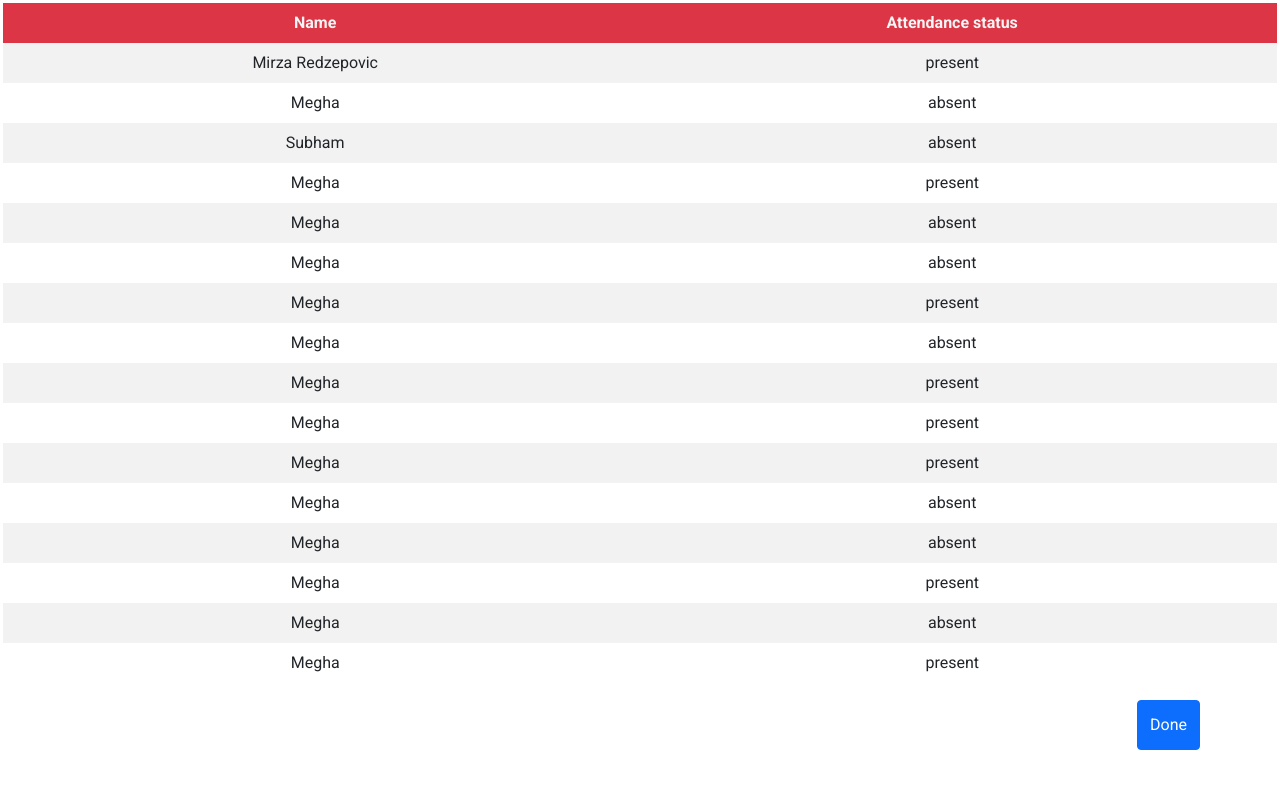
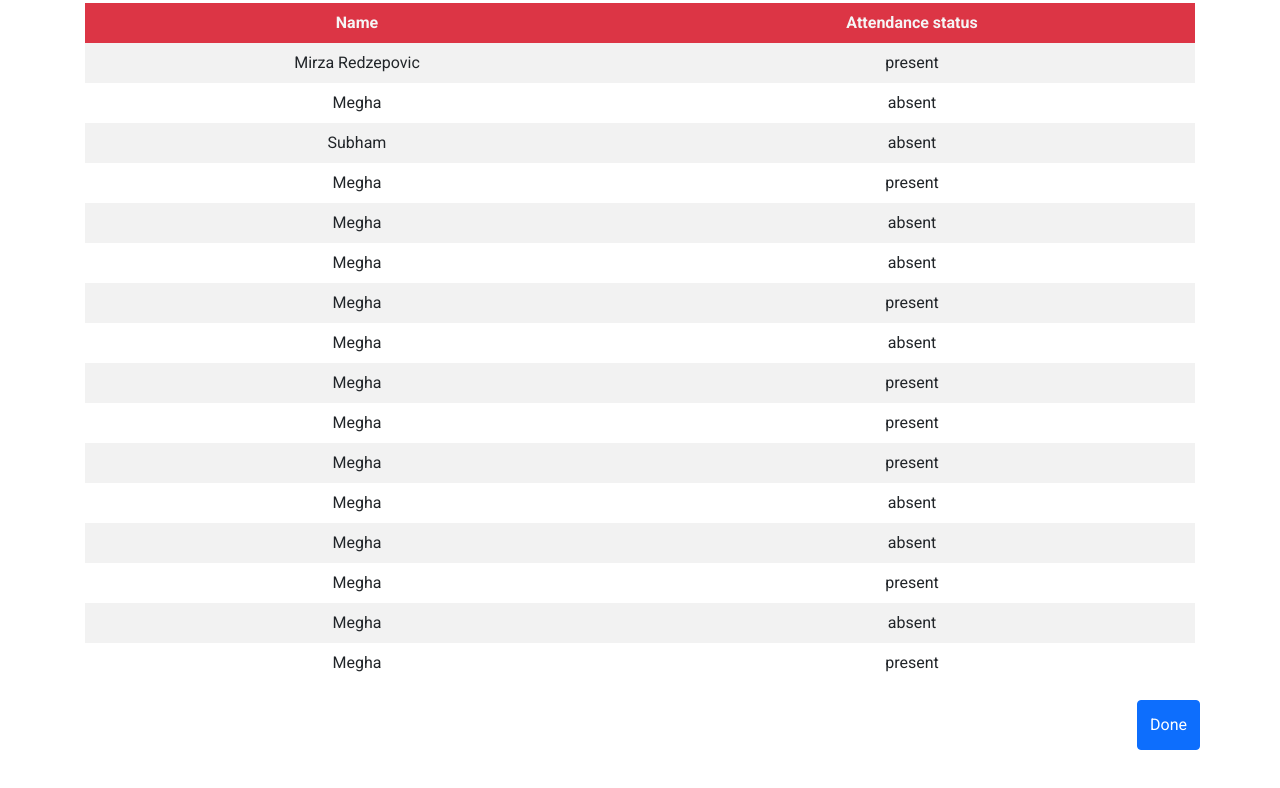
Before and after one commit to DarkXScar/SEProject, a React (Create React App) app in the folder Client/: page /attendance-today in a window 1280 px wide. Shown: the top 788 px of the page. Built offline with nearby package versions, Linux system fonts and the light colour scheme.

Commit message:
fixed scalling for AttendanceToday

```diff
--- a/Client/src/AttendanceToday/Components/AttendanceToday.js
+++ b/Client/src/AttendanceToday/Components/AttendanceToday.js
@@ -1,10 +1,14 @@
 import "../table-style.css";
 import NextPageBtn from "../../SharedComponents/NextPageBtn/NextPageBtn";
+import { Container, Row, Col } from "react-bootstrap";
 
 const AttendanceToday = () => {
 	return (
 		<div className='App'>
 			<NextPageBtn next='/home' />
+			<Container>
+				<Row>
+					<Col>
 						<table>
 							<tr className='bg-danger text-light'>
 								<th>Name</th>
@@ -19,6 +23,9 @@ const AttendanceToday = () => {
 								);
 							})}
 						</table>
+					</Col>
+				</Row>
+			</Container>
 		</div>
 	);
 };
--- a/Client/src/AttendanceToday/table-style.css
+++ b/Client/src/AttendanceToday/table-style.css
@@ -0,0 +1,8 @@
+table {
+	min-width: 100%;
+	border: solid white;
+}
+th,
+td {
+	min-width: 50px;
+}
```
Lines whose indentation alone changed are shown as unchanged.
